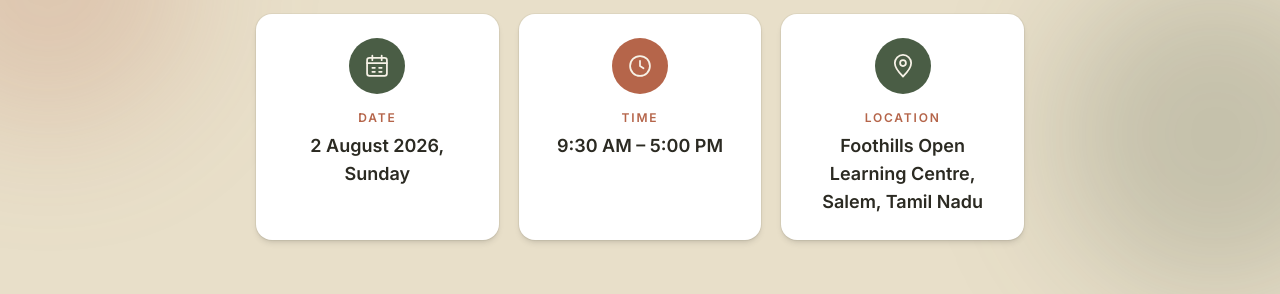
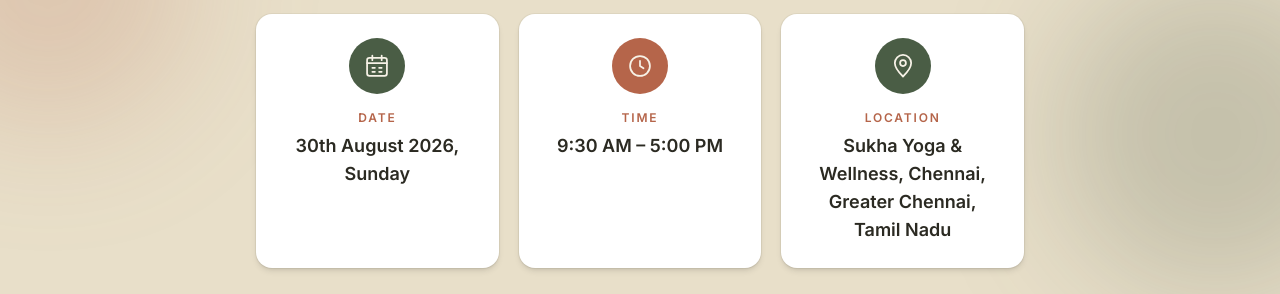
Before and after one commit to AlphaInfo-Tech/soul_diet, a Next.js app: page / in a window 1280 px wide. Shown: the part 1500-1794 px from the top of the page. Built offline with nearby package versions, Linux system fonts and the light colour scheme.

Commit message:
updated new event

```diff
--- a/src/app/layout.tsx
+++ b/src/app/layout.tsx
@@ -1,5 +1,6 @@
 import type { Metadata } from "next";
 import { Fraunces, Inter } from "next/font/google";
+import { EVENT } from "@/lib/constants";
 import "./globals.css";
 
 const fraunces = Fraunces({
@@ -17,8 +18,7 @@
 
 export const metadata: Metadata = {
   title: "SOUL DIET — A Wellness Experience for Business Owners",
-  description:
-    "Pause. Reset. Realign. Sound Healing and Ice Bath experience for business owners in Salem, Tamil Nadu — 19 July 2026.",
+  description: `Pause. Reset. Realign. Sound Healing and Ice Bath experience for business owners in ${EVENT.city}, Tamil Nadu — ${EVENT.dateLabel}.`,
 };
 
 export default function RootLayout({
--- a/src/app/register/page.tsx
+++ b/src/app/register/page.tsx
@@ -1,10 +1,11 @@
 import type { Metadata } from "next";
 import HomeLink from "@/components/register/HomeLink";
 import RegisterForm from "@/components/register/RegisterForm";
+import { EVENT } from "@/lib/constants";
 
 export const metadata: Metadata = {
   title: "Register — SOUL DIET",
-  description: "Reserve your seat for the Soul Diet wellness experience in Salem, 19 July 2026.",
+  description: `Reserve your seat for the Soul Diet wellness experience in ${EVENT.city}, ${EVENT.dateLabel}.`,
 };
 
 export default function RegisterPage() {
--- a/src/components/register/Stage1General.tsx
+++ b/src/components/register/Stage1General.tsx
@@ -46,7 +46,7 @@
         value={data.city}
         onChange={(e) => onChange({ city: e.target.value })}
         error={errors.city}
-        placeholder="e.g. Salem"
+        placeholder="e.g. Chennai"
         autoComplete="address-level2"
       />
 
--- a/src/lib/constants.ts
+++ b/src/lib/constants.ts
@@ -1,9 +1,10 @@
 export const EVENT = {
   name: "SOUL DIET",
   tagline: "A Wellness Experience for Business Owners",
-  dateLabel: "2 August 2026, Sunday",
+  dateLabel: "30th August 2026, Sunday",
   timeLabel: "9:30 AM – 5:00 PM",
-  location: "Foothills Open Learning Centre, Salem, Tamil Nadu",
+  location: "Sukha Yoga & Wellness, Chennai, Greater Chennai, Tamil Nadu",
+  city: "Chennai",
   year: 2026,
 } as const;
 
```
